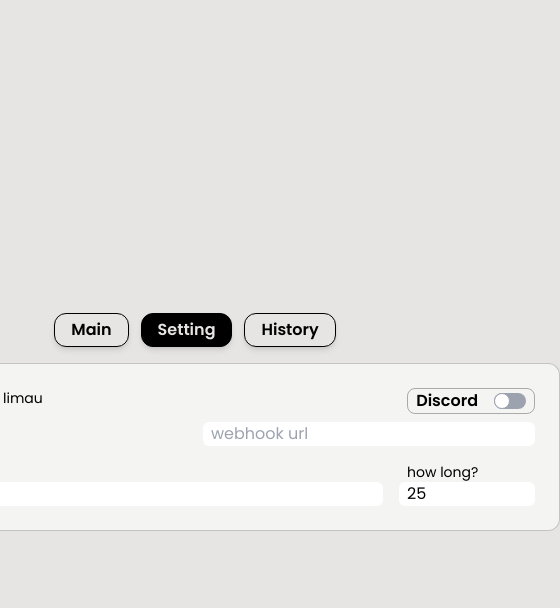
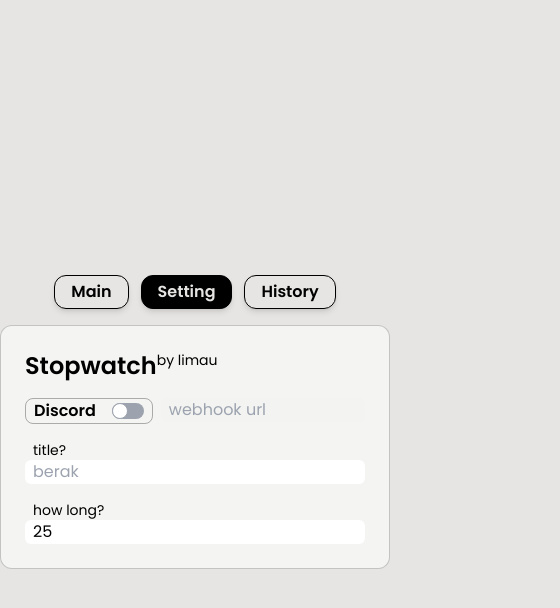
Before and after one commit to rfsyhb/doNow, a React (Vite) app: page / in a window 390 px wide. Both pictures are taken after a click on the button "Setting". Shown: the top 608 px of the page, 560 px wide, since content can reach past the window. Built offline with nearby package versions, Linux system fonts and the light colour scheme.

Commit message:
add responsive for main and setting comps

```diff
--- a/src/components/Setup.jsx
+++ b/src/components/Setup.jsx
@@ -32,12 +32,12 @@ function Setup() {
 
   return (
     <div className="flex flex-col gap-4 bg-cardMain p-6 rounded-xl border border-black border-opacity-20">
-      <div className="flex flex-row gap-4 justify-between">
+      <div className="flex flex-col sm:flex-row gap-4 sm:gap-0 justify-between">
         <div className="flex flex-row">
-          <h1 className="font-semibold text-2xl">Pomodoro</h1>
+          <h1 className="font-semibold text-2xl">Stopwatch</h1>
           <p className="text-sm">by limau</p>
         </div>
-        <div className="flex flex-col text-right gap-2">
+        <div className="flex md:flex-col flex-row text-right gap-2">
           <label
             htmlFor="enableDiscord"
             className="font-semibold flex items-center gap-4 px-2 self-end border border-black border-opacity-30 rounded-lg justify-between"
@@ -52,7 +52,7 @@ function Setup() {
                 className="sr-only"
               />
               <div
-                className={`block  w-8 h-4 rounded-full ${setup.discordEnabled ? 'bg-black' : 'bg-gray-400'}`}
+                className={`block w-8 h-4 rounded-full ${setup.discordEnabled ? 'bg-black' : 'bg-gray-400'}`}
               />
               <div
                 className={`dot absolute left-0 top-0 bg-white w-4 h-4 border border-gray-400 rounded-full transition ${
@@ -67,15 +67,16 @@ function Setup() {
               type="text"
               value={setup.webhookUrl}
               onChange={handleWebhookUrlChange}
-              className="rounded-md px-2"
+              className="rounded-md px-2 w-full sm:w-auto"
               placeholder="webhook url"
+              disabled={!setup.discordEnabled}
             />
           </label>
         </div>
       </div>
 
-      <div className="flex flex-row gap-4">
-        <label htmlFor="title" className="w-[80%] flex flex-col">
+      <div className="flex flex-col sm:flex-row gap-4">
+        <label htmlFor="title" className="w-full sm:w-[80%] flex flex-col">
           <span className="text-sm pl-2">title?</span>
           <input
             id="title"
@@ -87,7 +88,7 @@ function Setup() {
             maxLength="25"
           />
         </label>
-        <label htmlFor="duration" className="w-[20%] flex flex-col">
+        <label htmlFor="duration" className="w-full sm:w-[20%] flex flex-col">
           <span className="text-sm pl-2">how long?</span>
           <input
             id="duration"
--- a/src/components/Stopwatch.jsx
+++ b/src/components/Stopwatch.jsx
@@ -70,7 +70,7 @@ function Stopwatch() {
   };
 
   return (
-    <div className="flex flex-row items-center justify-between w-[26rem] bg-cardMain py-7 px-8 gap-10 rounded-2xl shadow-md">
+    <div className="flex flex-row items-center justify-between md:w-[26rem] bg-cardMain py-7 px-8 gap-10 rounded-2xl shadow-md">
       <h1 className="text-7xl font-semibold">{formatTime(time)}</h1>
       <div className="flex flex-col gap-2">
         <button
```
